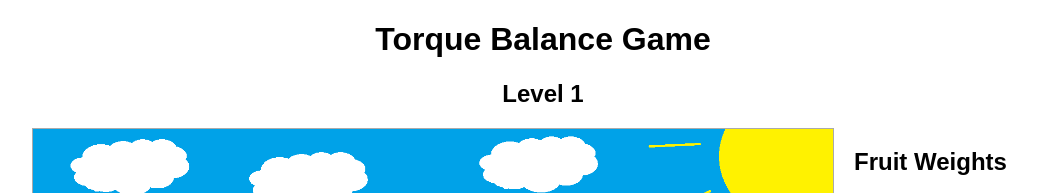
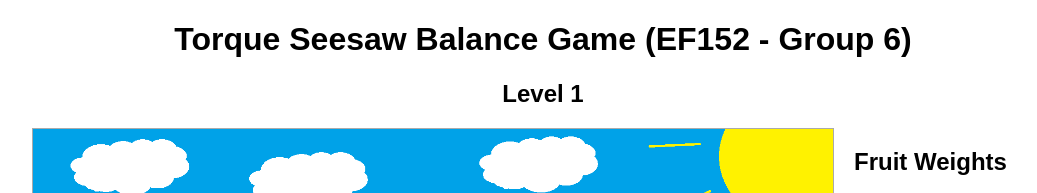
Before and after one commit to eozturk1968/torque-videogame, a plain HTML site: page docs/index.html in a window 1280 px wide. Shown: the top 193 px of the page, without its empty margins (97-1134 px from the left). Drawn offline with Linux system fonts and the light colour scheme.

Commit message:
Update index.html
Changed header

```diff
--- a/docs/index.html
+++ b/docs/index.html
@@ -2,11 +2,11 @@
 <html lang="en">
 <head>
     <meta charset="UTF-8">
-    <title>Torque Balance Game</title>
+    <title>Torque Seesaw Balance Game (EF152 - Group 6)</title>
     <link rel="stylesheet" href="style.css">
 </head>
 <body>
-    <h1>Torque Balance Game</h1>
+    <h1>Torque Seesaw Balance Game (EF152 - Group 6)</h1>
     <h2 id="level-title"></h2>
 
     <div class="game-row">
```
